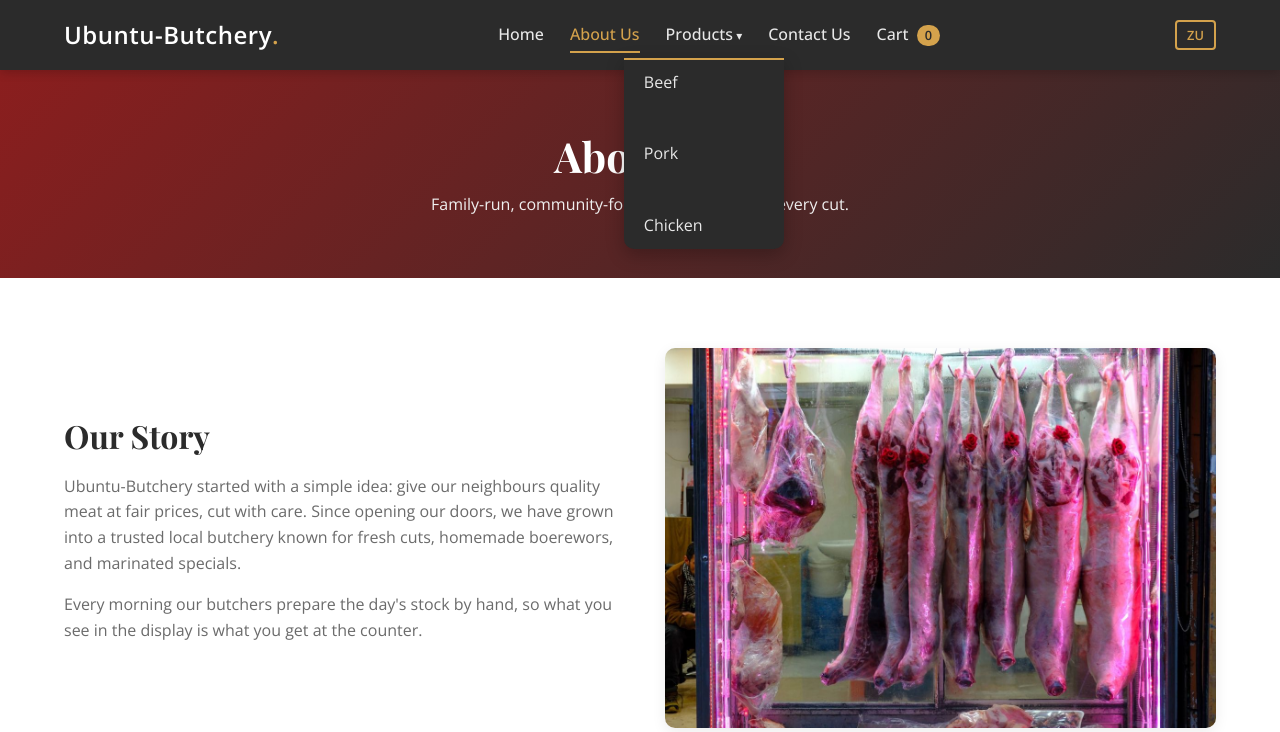
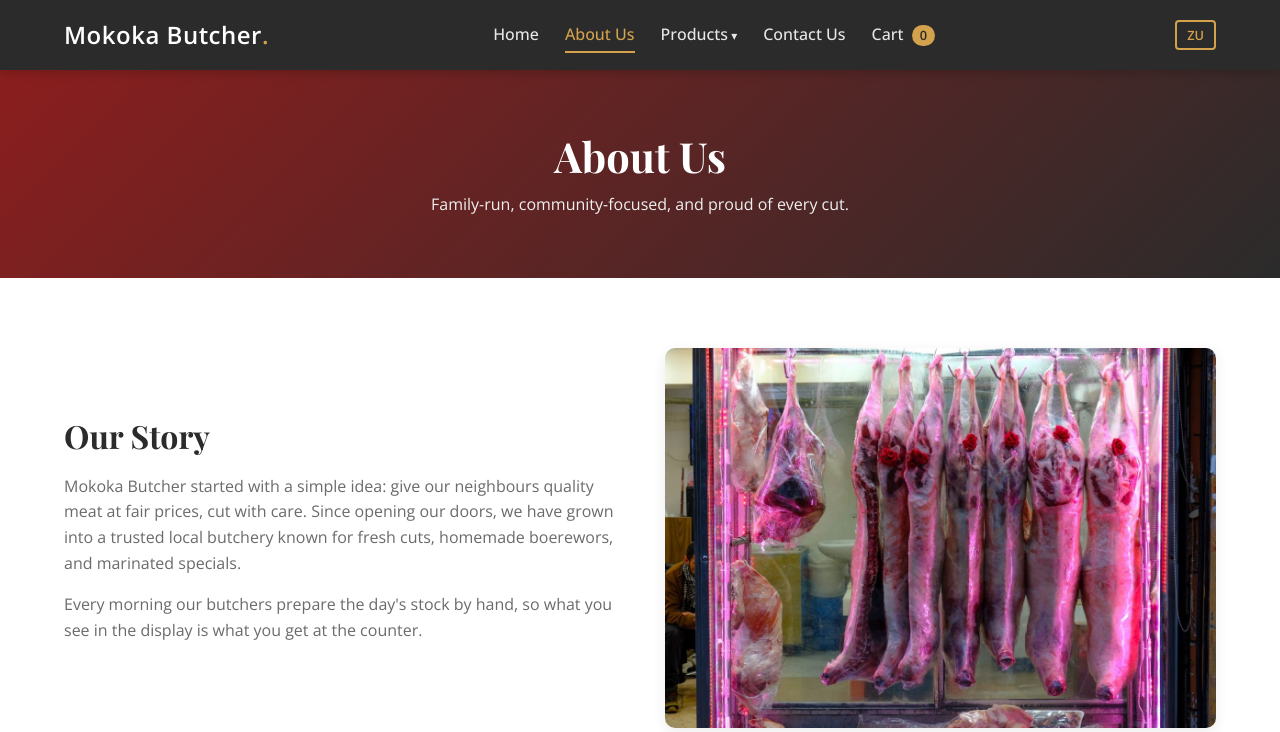
Before and after one commit to Sphamandla-Star/butchery, a PHP site: page /about.html in a window 1280 px wide. Shown: the top 732 px of the page. Run offline with PHP 8.4, Linux system fonts and the light colour scheme.

Commit message:
Part 1: rename Ubuntu-Butchery to Mokoka Butcher across all files

```diff
--- a/about.html
+++ b/about.html
@@ -3,8 +3,8 @@
 <head>
     <meta charset="UTF-8">
     <meta name="viewport" content="width=device-width, initial-scale=1.0">
-    <meta name="description" content="Learn about Ubuntu-Butchery, our story, our values, and the team behind our meat in Vanderbijlpark SE5.">
-    <title>About Us | Ubuntu-Butchery</title>
+    <meta name="description" content="Learn about Mokoka Butcher, our story, our values, and the team behind our meat in Vanderbijlpark SE5.">
+    <title>About Us | Mokoka Butcher</title>
     <link rel="icon" type="image/svg+xml" href="images/favicon.svg">
     <link rel="preconnect" href="https://fonts.googleapis.com">
     <link rel="preconnect" href="https://fonts.gstatic.com" crossorigin>
@@ -16,7 +16,7 @@
     <!-- Navigation -->
     <header class="site-header">
         <div class="container nav-wrapper">
-            <a href="index.html" class="logo">Ubuntu-Butchery<span>.</span></a>
+            <a href="index.html" class="logo">Mokoka Butcher<span>.</span></a>
             <button class="menu-toggle" aria-label="Toggle navigation" aria-expanded="false">&#9776;</button>
             <nav class="main-nav" aria-label="Main navigation">
                 <ul>
@@ -51,11 +51,11 @@
         <div class="container split">
             <div class="split-text">
                 <h2 data-i18n="about.story.h2">Our Story</h2>
-                <p data-i18n="about.story.p1">Ubuntu-Butchery started with a simple idea: give our neighbours quality meat at fair prices, cut with care. Since opening our doors, we have grown into a trusted local butchery known for fresh cuts, homemade boerewors, and marinated specials.</p>
+                <p data-i18n="about.story.p1">Mokoka Butcher started with a simple idea: give our neighbours quality meat at fair prices, cut with care. Since opening our doors, we have grown into a trusted local butchery known for fresh cuts, homemade boerewors, and marinated specials.</p>
                 <p data-i18n="about.story.p2">Every morning our butchers prepare the day's stock by hand, so what you see in the display is what you get at the counter.</p>
             </div>
             <div class="split-image">
-                <img src="images/about-shop.jpg" alt="Inside Ubuntu-Butchery in Vanderbijlpark SE5">
+                <img src="images/about-shop.jpg" alt="Inside Mokoka Butcher in Vanderbijlpark SE5">
             </div>
         </div>
     </section>
@@ -87,22 +87,22 @@
             <h2 class="section-title" data-i18n="about.team.title">Meet the Team</h2>
             <div class="team-grid">
                 <div class="team-card">
-                    <img src="images/owner2.jpg" alt="Siphamandla — Owner and Head Butcher at Ubuntu-Butchery">
+                    <img src="images/owner2.jpg" alt="Siphamandla — Owner and Head Butcher at Mokoka Butcher">
                     <h3>Siphamandla</h3>
                     <p>Owner &amp; Head Butcher</p>
                 </div>
                 <div class="team-card">
-                    <img src="images/owner1.jpg" alt="Oratilwe — Co-owner and Vice Manager at Ubuntu-Butchery">
+                    <img src="images/owner1.jpg" alt="Oratilwe — Co-owner and Vice Manager at Mokoka Butcher">
                     <h3>Oratilwe</h3>
                     <p>Co-owner &amp; Vice Manager</p>
                 </div>
                 <div class="team-card">
-                    <img src="images/butcher3.jpg" alt="Prudence — Operations Manager at Ubuntu-Butchery">
+                    <img src="images/butcher3.jpg" alt="Prudence — Operations Manager at Mokoka Butcher">
                     <h3>Prudence</h3>
                     <p>Operations Manager</p>
                 </div>
                 <div class="team-card">
-                    <img src="images/counter.jpg" alt="Esnathi — Sales and Customer Service Manager at Ubuntu-Butchery">
+                    <img src="images/counter.jpg" alt="Esnathi — Sales and Customer Service Manager at Mokoka Butcher">
                     <h3>Esnathi</h3>
                     <p>Sales &amp; Customer Service Manager</p>
                 </div>
@@ -118,7 +118,7 @@
                 <div class="video-card">
                     <iframe
                         src="https://www.youtube-nocookie.com/embed/WrOzwoMKzH4"
-                        title="How We Prepare Our Meat — Ubuntu-Butchery"
+                        title="How We Prepare Our Meat — Mokoka Butcher"
                         loading="lazy"
                         allow="accelerometer; autoplay; clipboard-write; encrypted-media; gyroscope; picture-in-picture"
                         allowfullscreen>
@@ -129,7 +129,7 @@
                 <div class="video-card">
                     <iframe
                         src="https://www.youtube-nocookie.com/embed/WZeI_nXt8nI"
-                        title="Making Our Boerewors — Ubuntu-Butchery"
+                        title="Making Our Boerewors — Mokoka Butcher"
                         loading="lazy"
                         allow="accelerometer; autoplay; clipboard-write; encrypted-media; gyroscope; picture-in-picture"
                         allowfullscreen>
@@ -140,7 +140,7 @@
                 <div class="video-card">
                     <iframe
                         src="https://www.youtube-nocookie.com/embed/9Z5yUQCzfNs"
-                        title="Braai Tips from Our Butchers — Ubuntu-Butchery"
+                        title="Braai Tips from Our Butchers — Mokoka Butcher"
                         loading="lazy"
                         allow="accelerometer; autoplay; clipboard-write; encrypted-media; gyroscope; picture-in-picture"
                         allowfullscreen>
@@ -156,7 +156,7 @@
     <footer class="site-footer">
         <div class="container footer-grid">
             <div>
-                <h3>Ubuntu-Butchery</h3>
+                <h3>Mokoka Butcher</h3>
                 <p>Quality meat, served with care.</p>
                 <address>
                     Vanderbijlpark SE5, 1911<br>
@@ -185,7 +185,7 @@
             </div>
         </div>
         <div class="footer-bottom">
-            <p data-i18n="footer.copyright">&copy; 2026 Ubuntu-Butchery. All rights reserved.</p>
+            <p data-i18n="footer.copyright">&copy; 2026 Mokoka Butcher. All rights reserved.</p>
         </div>
     </footer>
 
--- a/css/style.css
+++ b/css/style.css
@@ -1,5 +1,5 @@
 /* ==========================================================
-   Ubuntu-Butchery - Main Stylesheet
+   Mokoka Butcher - Main Stylesheet
    ========================================================== */
 
 /* ---------- Base & Variables ---------- */
@@ -201,7 +201,11 @@
 }
 
 .dropdown {
-    display: none;
+    display: flex;
+    flex-direction: column;
+    visibility: hidden;
+    opacity: 0;
+    pointer-events: none;
     position: absolute;
     top: calc(100% + 10px);
     left: 50%;
@@ -215,8 +219,8 @@
     padding: 6px 0;
     list-style: none;
     margin: 0;
-    flex-direction: column;
     gap: 0;
+    transition: opacity var(--transition), visibility var(--transition);
 }
 
 .dropdown li {
@@ -241,7 +245,9 @@
 /* Open on hover (desktop) and focus-within (keyboard) */
 .has-dropdown:hover .dropdown,
 .has-dropdown:focus-within .dropdown {
-    display: flex;
+    visibility: visible;
+    opacity: 1;
+    pointer-events: auto;
 }
 
 .cart-count {
@@ -861,7 +867,11 @@
     .dropdown {
         position: static;
         transform: none;
-        display: none;
+        visibility: hidden;
+        opacity: 0;
+        pointer-events: none;
+        max-height: 0;
+        overflow: hidden;
         background: rgba(255,255,255,0.05);
         border-top: 1px solid rgba(255,255,255,0.1);
         border-radius: 0;
@@ -869,10 +879,14 @@
         min-width: 0;
         width: 100%;
         padding: 0;
+        transition: opacity var(--transition), visibility var(--transition), max-height 0.3s ease;
     }
 
     .has-dropdown.open .dropdown {
-        display: flex;
+        visibility: visible;
+        opacity: 1;
+        pointer-events: auto;
+        max-height: 200px;
     }
 
     .dropdown a {
--- a/database/butchery.sql
+++ b/database/butchery.sql
@@ -1,5 +1,5 @@
 -- ==========================================================
--- Ubuntu-Butchery - Database Setup
+-- Mokoka Butcher - Database Setup
 -- Import this file in phpMyAdmin (Import tab) or run it in the SQL tab.
 -- ==========================================================
 
--- a/js/script.js
+++ b/js/script.js
@@ -1,5 +1,5 @@
 /* ==========================================================
-   Ubuntu-Butchery - Main JavaScript
+   Mokoka Butcher - Main JavaScript
    Features: mobile menu, dropdown nav, product filter,
    weight-based pricing, quantities, cart (saved in the browser),
    order and contact forms
--- a/php/submit_order.php
+++ b/php/submit_order.php
@@ -208,7 +208,7 @@
 <head>
     <meta charset="UTF-8">
     <meta name="viewport" content="width=device-width, initial-scale=1.0">
-    <title>' . e($title) . ' | Ubuntu-Butchery</title>
+    <title>' . e($title) . ' | Mokoka Butcher</title>
     <link rel="stylesheet" href="../css/style.css">
     <style>
         .result-box { max-width: 720px; margin: 60px auto; background: #fff; padding: 36px; border-radius: 10px; box-shadow: 0 4px 14px rgba(0,0,0,0.08); }
```
Also changed, not shown: contact.html (+6 -6 lines), index.html (+8 -8 lines), js/lang.js (+7 -7 lines), products.html (+5 -5 lines), sitemap.html (+6 -6 lines), style-guide.html (+8 -8 lines), README.md.
